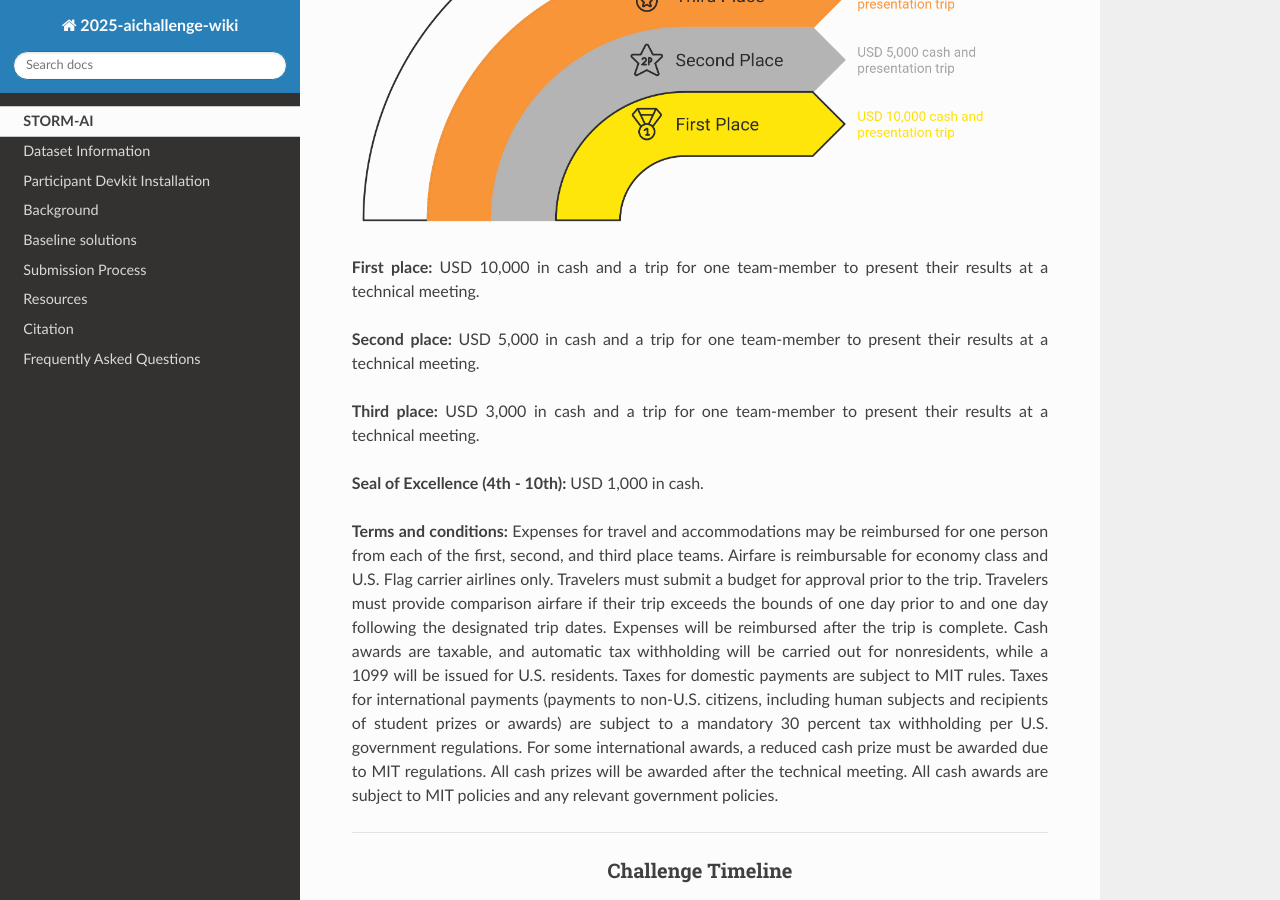
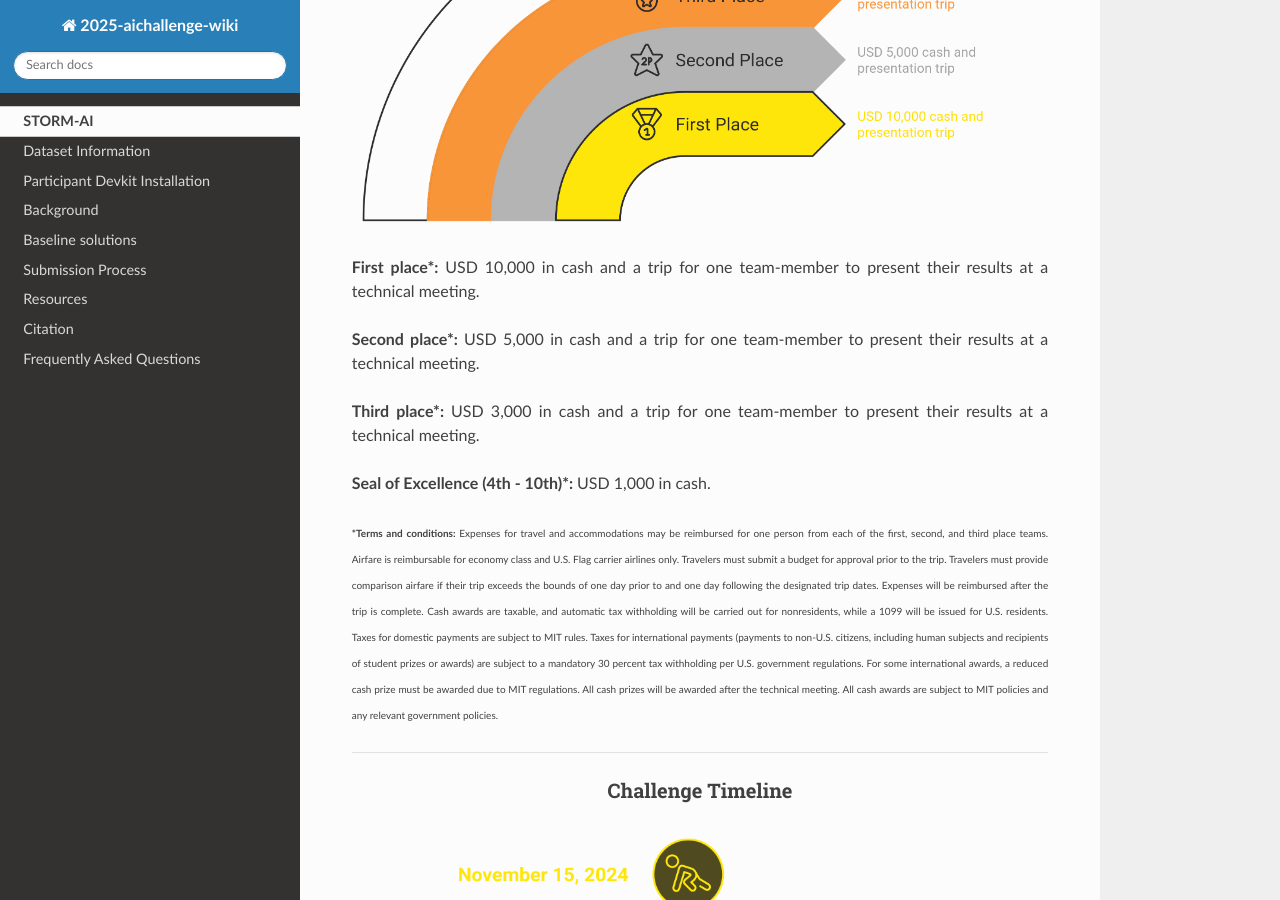
Before and after one commit to olgupila/STORM-AI-devkit-2025, a Sphinx documentation site: the page built from docs/README.md, in a window 1280 px wide and 900 px high, scrolled down 2207 px. Built offline with Sphinx 7.4.7 and the Read the Docs theme 3.1.0, drawn with Linux system fonts in a browser that asks for light colours; pages that are not in the unit, such as notebooks, are missing from menus.

Commit message:
STORM-AI: Terms & Conditions formatting

```diff
--- a/docs/README.md
+++ b/docs/README.md
@@ -146,12 +146,12 @@
 
 ![Prizes](_img/Prizes.png)
 
-* <b> First place: </b> USD 10,000 in cash and a trip for one team-member to present their results at a technical meeting.
-* <b> Second place: </b> USD 5,000 in cash and a trip for one team-member to present their results at a technical meeting.
-* <b> Third place: </b> USD 3,000 in cash and a trip for one team-member to present their results at a technical meeting.
-* <b> Seal of Excellence (4th - 10th): </b> USD 1,000 in cash.
+* <b> First place*: </b> USD 10,000 in cash and a trip for one team-member to present their results at a technical meeting.
+* <b> Second place*: </b> USD 5,000 in cash and a trip for one team-member to present their results at a technical meeting.
+* <b> Third place*: </b> USD 3,000 in cash and a trip for one team-member to present their results at a technical meeting.
+* <b> Seal of Excellence (4th - 10th)*: </b> USD 1,000 in cash.
 
-  <b> Terms and conditions: </b> Expenses for travel and accommodations may be reimbursed for one person from each of the first, second, and third place teams. Airfare is reimbursable for economy class and U.S. Flag carrier airlines only. Travelers must submit a budget for approval prior to the trip. Travelers must provide comparison airfare if their trip exceeds the bounds of one day prior to and one day following the designated trip dates. Expenses will be reimbursed after the trip is complete. Cash awards are taxable, and automatic tax withholding will be carried out for nonresidents, while a 1099 will be issued for U.S. residents. Taxes for domestic payments are subject to MIT rules. Taxes for international payments (payments to non-U.S. citizens, including human subjects and recipients of student prizes or awards) are subject to a mandatory 30 percent tax withholding per U.S. government regulations. For some international awards, a reduced cash prize must be awarded due to MIT regulations. All cash prizes will be awarded after the technical meeting. All cash awards are subject to MIT policies and any relevant government policies.
+  <span style="font-size: 10px"><b> *Terms and conditions: </b> Expenses for travel and accommodations may be reimbursed for one person from each of the first, second, and third place teams. Airfare is reimbursable for economy class and U.S. Flag carrier airlines only. Travelers must submit a budget for approval prior to the trip. Travelers must provide comparison airfare if their trip exceeds the bounds of one day prior to and one day following the designated trip dates. Expenses will be reimbursed after the trip is complete. Cash awards are taxable, and automatic tax withholding will be carried out for nonresidents, while a 1099 will be issued for U.S. residents. Taxes for domestic payments are subject to MIT rules. Taxes for international payments (payments to non-U.S. citizens, including human subjects and recipients of student prizes or awards) are subject to a mandatory 30 percent tax withholding per U.S. government regulations. For some international awards, a reduced cash prize must be awarded due to MIT regulations. All cash prizes will be awarded after the technical meeting. All cash awards are subject to MIT policies and any relevant government policies.</span>
 </div>
 
 ---
```
